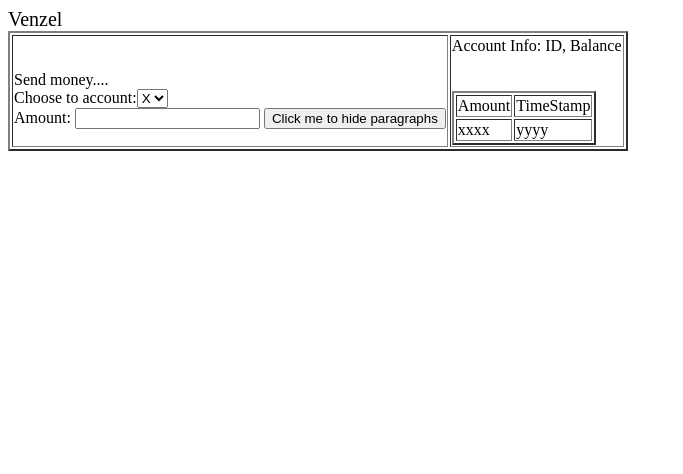
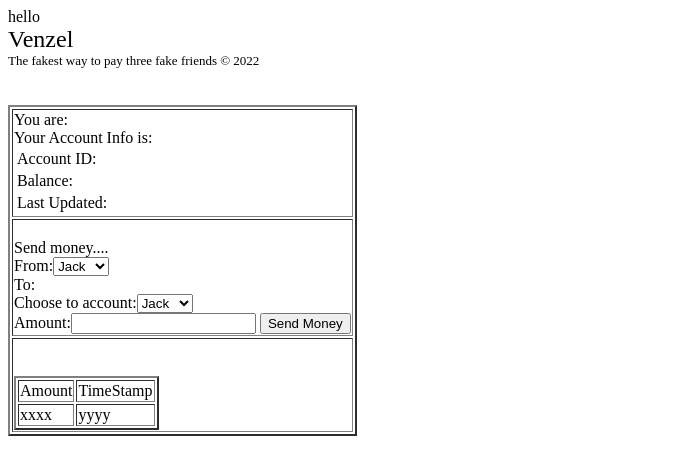
Before and after one commit to jackbrad/spanner-consistency-demo, a plain HTML site: page simple.html in a window 1280 px wide. Shown: the whole page, without its empty margins (0-683 px from the left). Drawn offline with nearby package versions, Linux system fonts and the light colour scheme.

Commit message:
many updates.

```diff
--- a/simple.html
+++ b/simple.html
@@ -8,63 +8,85 @@
     <title>Document</title>
     <script src="https://ajax.googleapis.com/ajax/libs/jquery/3.6.0/jquery.min.js"></script>
     <script type="text/javascript">
-       $(document).ready(function(){
-     // jQuery methods go here...
-        $("button").click(function(){
+        $(document).ready(function () {
 
-            var jqxhr = $.post( "https://europe-west3-bitfoon-dev.cloudfunctions.net/check_balance_eu", function() {
-            alert( "success" );
-            })
-            .done(function() {
-                alert( "second success" );
+            $("#SendMoney").click(function () {
+                //send a transfer request to spanner
+
+                $("#SendMoney").prop('disabled',true);
+                $("#results").html = "finally"
+
+                //form data url
+                url_update = "https://us-central1-bitfoon-dev.cloudfunctions.net/function-1"
+
+                var jqxhr = $.post(urlf)
+                .done(function(data) {
+
                 })
                 .fail(function() {
-                alert( "error" );
                 })
                 .always(function() {
-                alert( "finished" );
+                    //pageUpdate();
+                    $("#SendMoney").prop('disabled',false);
+                })
             });
-
-            // Perform other work here ...
-            // Set another completion function for the request above
-            jqxhr.always(function() {
-            alert( "second finished" );
-            });
-
-
-
-
-        });
-
-
-
-
-
         });
     </script>
 </head>
 
 <body>
-    <div style="font-size: 20PX;">Venzel</div>
+    <span id="results">hello</span>
 
+    <div >
+        <div style="font-size:x-large">Venzel</div>
+        <div style="font-size:small">The fakest way to pay three fake friends &copy; 2022</div>
+        <br><br>
         <table border="2">
+            <tr>
+                <td>
+                    You are: <span id="#player"></span><br>
+                    Your Account Info is:
+                    <table>
+                        <tr>
+                            <td>Account ID: </td>
+                            <td><span id="#accountId"></span></td>
+                        </tr>
+                        <tr>
+                            <td>Balance: </td>
+                            <td><span id="#balance"></span></td>
+                        </tr>
+                        <tr>
+                            <td>Last Updated:
+                            </td>
+                            <td><span id="#lastupdate"></span></td>
+                        </tr>
+                    </table>
+                </td>
+            </tr>
             <tr>
                 <td>
                     <br>
                     Send money....
                     <br>
-                Choose to account:<select>
-                    <option value="x">X</option>
-                    <option value="y">Y</option>
-                    <option value="z">Z</option>
+                    From:<select>
+                        <option value="x">Jack</option>
+                        <option value="y">Aalok</option>
+                        <option value="z">Ajaya</option>
                     </select>
-                <br>Amount:
-                <input type="text">
-                <button>Click me to hide paragraphs</button>
+                    <br>To:<br>Choose to account:<select>
+                        <option value="x">Jack</option>
+                        <option value="y">Aalok</option>
+                        <option value="z">Ajaya</option>
+                    </select>
+                    <br>Amount:<input type="text">
+                    <button id="SendMoney">Send Money</button>
                 </td>
-            <td>Account Info: ID, Balance
+            </tr>
+            <tr>
+                <td>
+
                     <br>
-                <br><br>
+                    <br>
                     <table border="2">
                         <tr>
                             <td>Amount</td>
@@ -77,10 +99,9 @@
                     </table>
 
                 </td>
-
             </tr>
         </table>
-
+</div>
 </body>
 
 </html>
```
Lines whose indentation alone changed are shown as unchanged.
